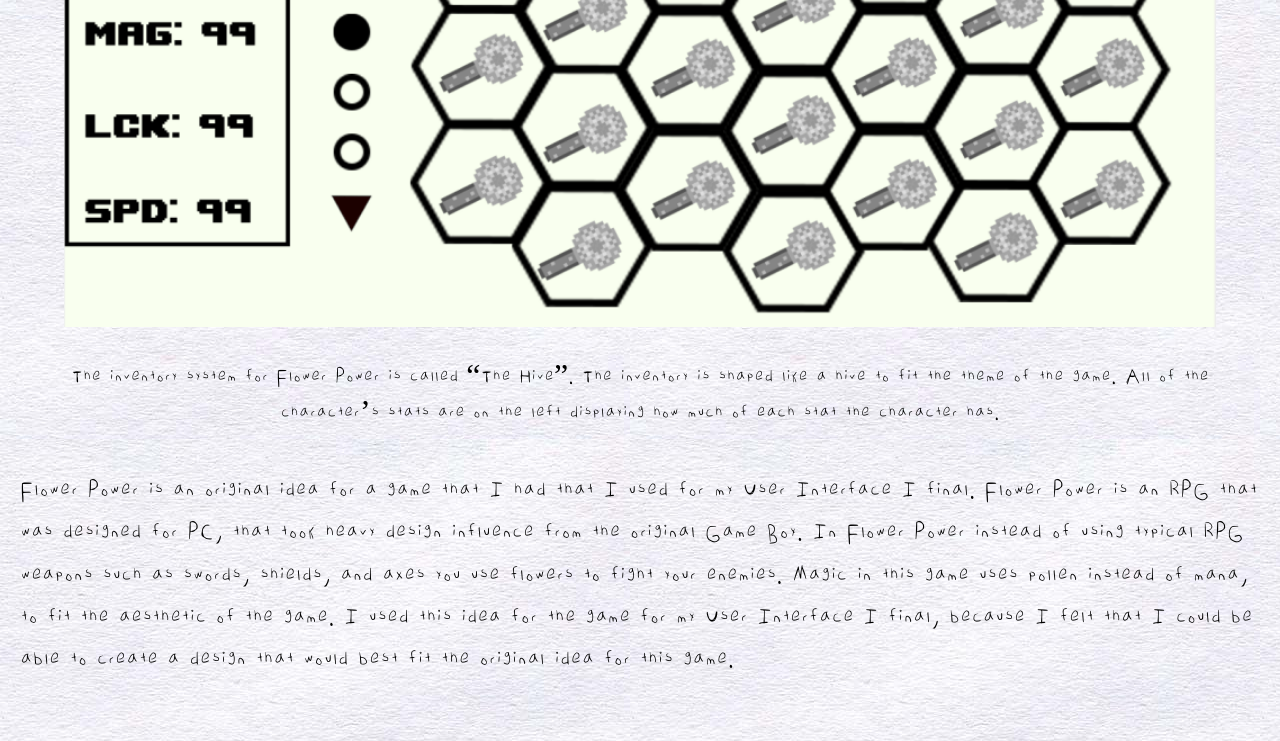
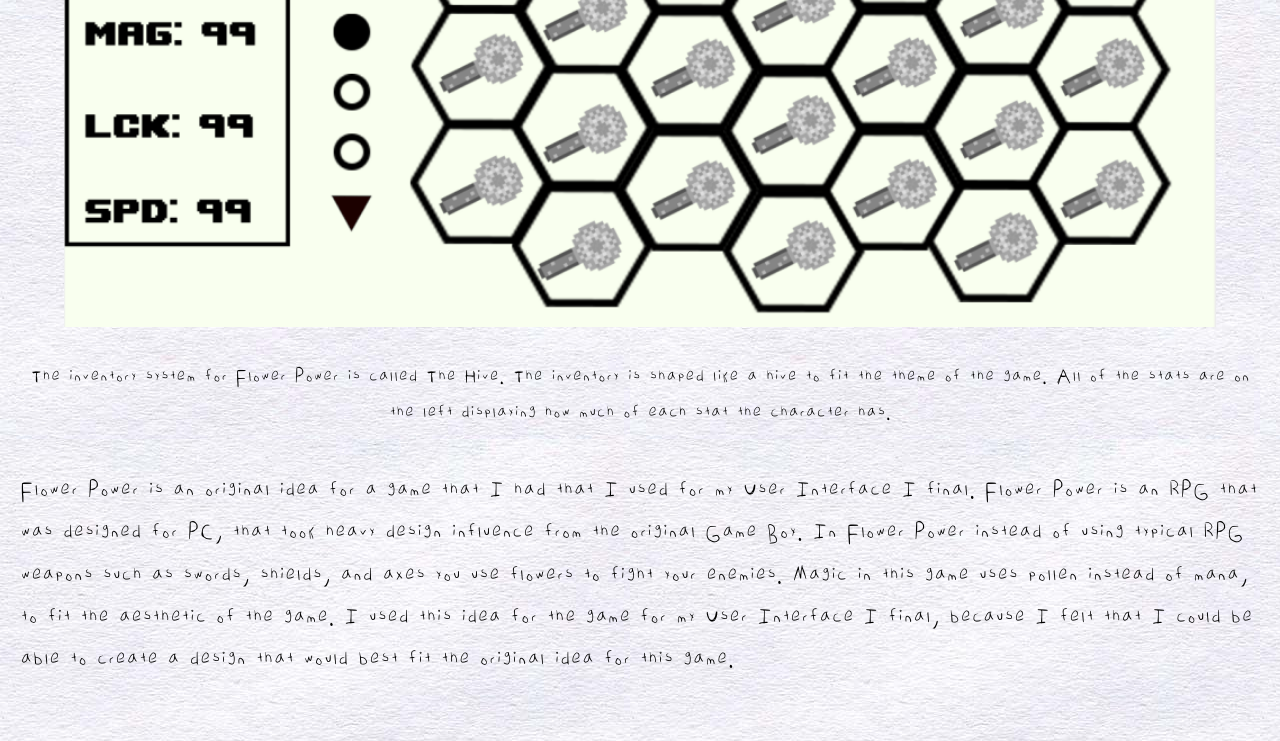
Before and after one commit to GriffinRobbins/GriffinRobbins.com, a plain HTML site: page designs/designs.html in a window 1280 px wide. Shown: the part 6701-7442 px from the top of the page. Drawn offline with Linux system fonts and the light colour scheme; files that its build step writes are made by us from their sources.

Commit message:
small update to flowerpower section

```diff
--- a/designs/designs.html
+++ b/designs/designs.html
@@ -98,8 +98,8 @@
             <h3>Inventory</h3>
             <img src="../images/FP_Inventory.png" alt="Flower Power Inventory Screen">
             <p>
-                The inventory system for Flower Power is called “The Hive”. The inventory is shaped like a hive to fit the theme of the game.
-                All of the character’s stats are on the left displaying how much of each stat the character has.
+                The inventory system for Flower Power is called The Hive. The inventory is shaped like a hive to fit the theme of the game.
+                All of the stats are on the left displaying how much of each stat the character has.
             </p>
         </div>
 
```
